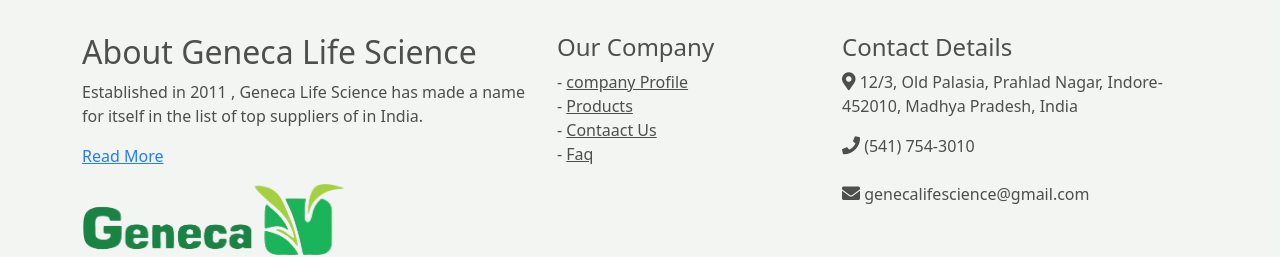
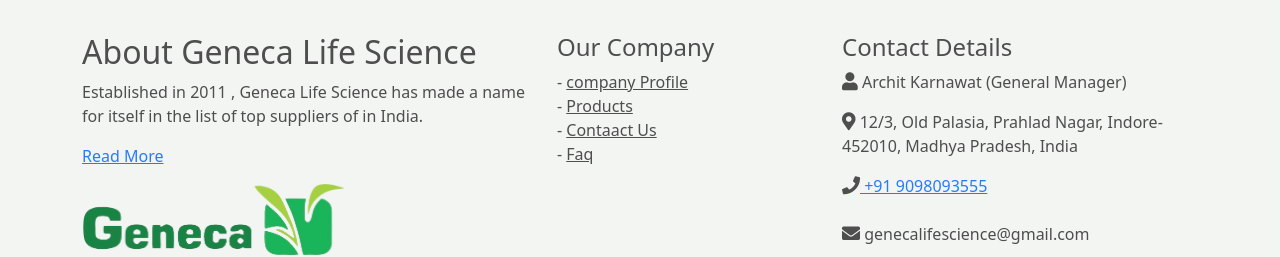
Before and after one commit to SoftGenics/GenecaLife-Science, a React (Create React App) app: page / in a window 1280 px wide. Shown: the part 3437-3694 px from the top of the page. Built offline with nearby package versions, Linux system fonts and the light colour scheme.

Commit message:
Update Footer.js

```diff
--- a/src/Components/Footer/Footer.js
+++ b/src/Components/Footer/Footer.js
@@ -24,8 +24,9 @@
     </div>
     <div className="col-lg-4 col-xs-12 location">
       <h4 className="mt-lg-0 mt-sm-4">Contact Details</h4>
+      <p><i class="fas fa-user"></i>&nbsp;Archit Karnawat (General Manager)</p>
       <p><i class="fas fa-map-marker-alt"></i>&nbsp;12/3, Old Palasia, Prahlad Nagar, Indore-452010, Madhya Pradesh, India</p>
-      <p className="mb-0"><i className="fa fa-phone mr-3"></i>&nbsp;(541) 754-3010</p>
+      <p className="mb-0"><i className="fa fa-phone mr-3"></i><a href="tel:+919098093555">&nbsp;+91 9098093555</a></p>
       <br></br>
       <p><i className="fas fa-envelope mr-3"></i>&nbsp;genecalifescience@gmail.com</p>
     </div>
```
